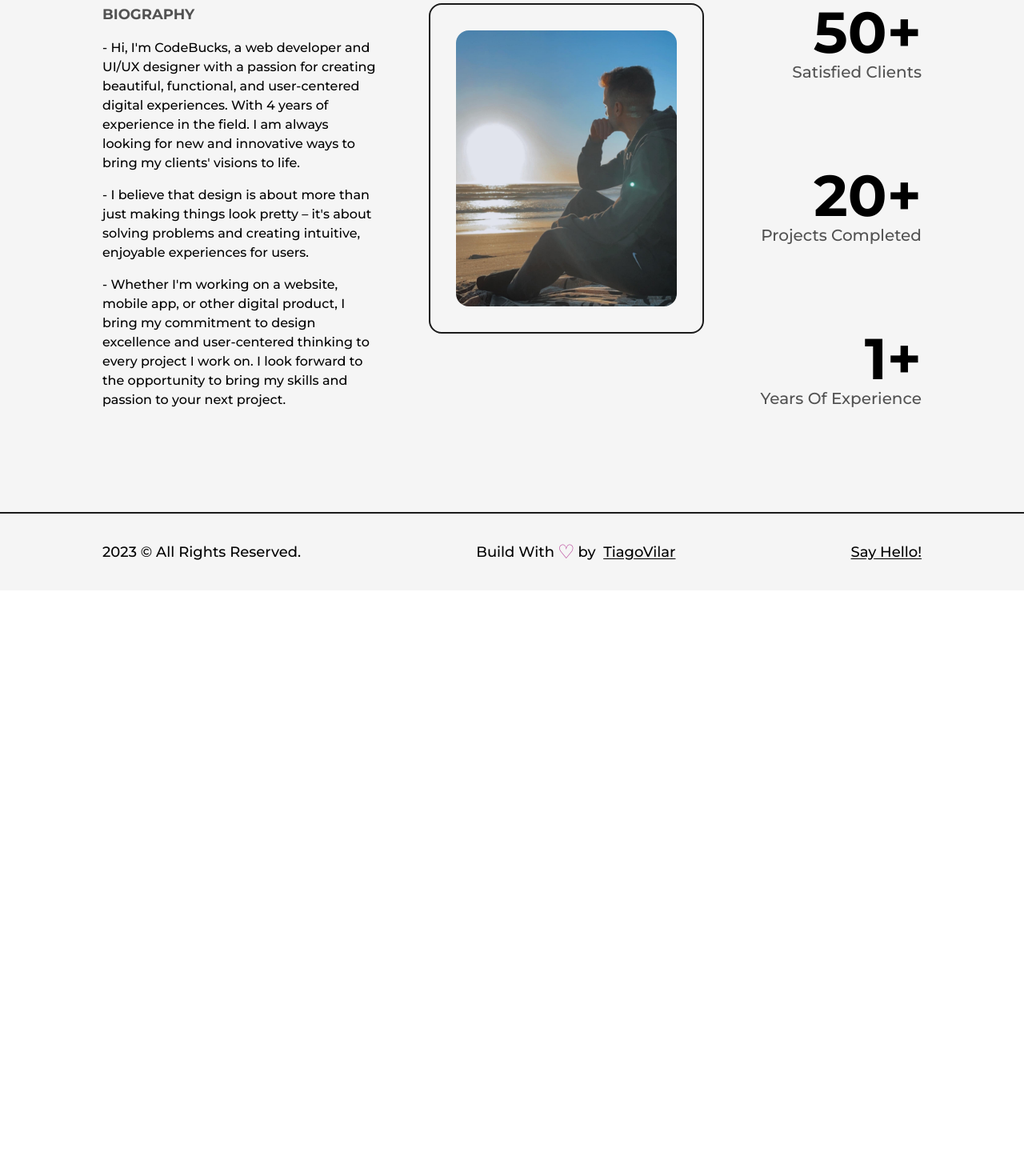
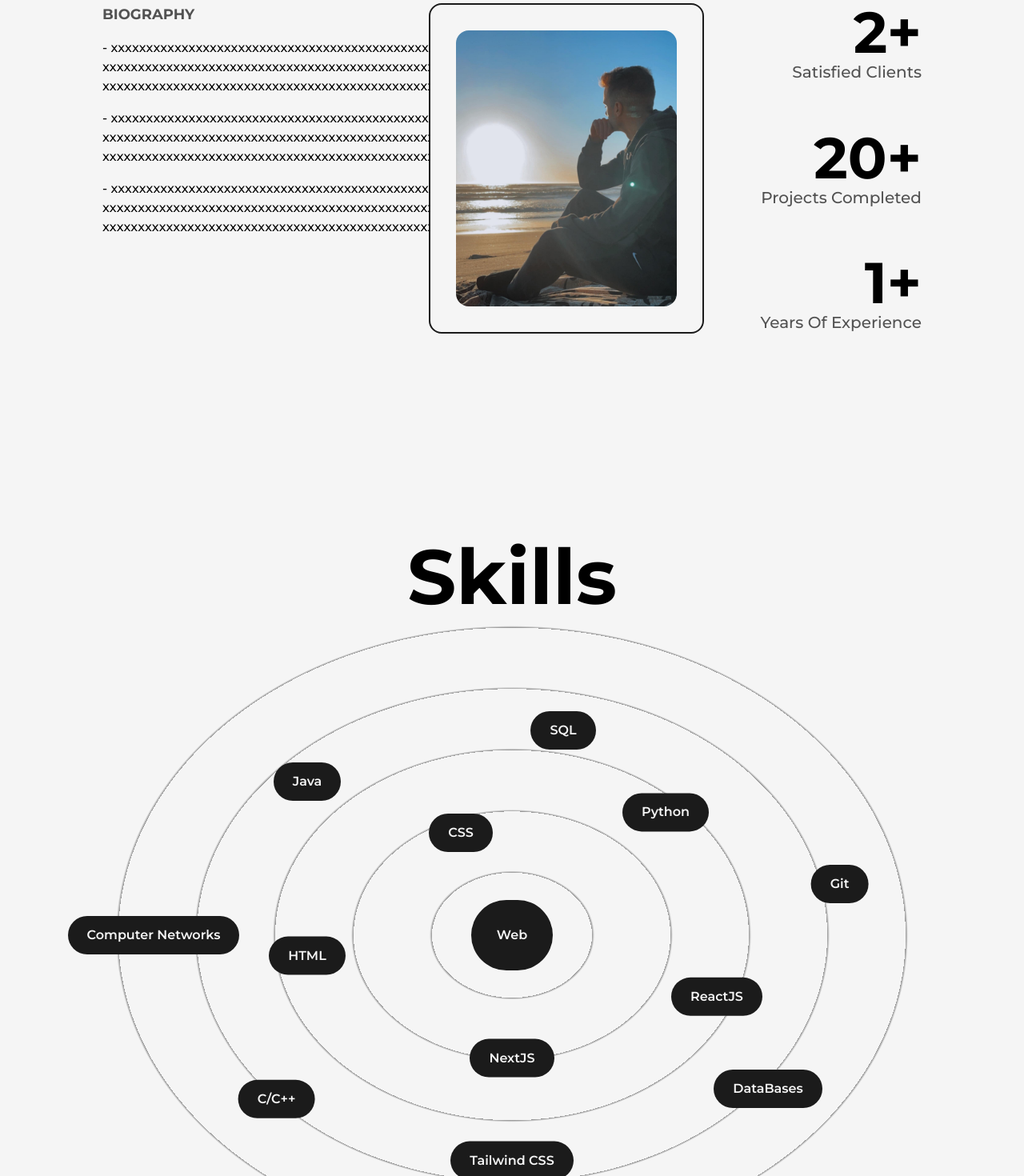
Before and after one commit to vilar07/Web_Portfolio, a Next.js app: page /about in a window 1280 px wide. Shown: the part 420-1890 px from the top of the page at 80% size. Before the commit the page ends 1158 px from the top, so only its background shows below. Built offline with nearby package versions, Linux system fonts and the light colour scheme.

Commit message:
skills_about_page

```diff
--- /dev/null
+++ b/src/components/Skills.js
@@ -0,0 +1,48 @@
+import React from 'react'
+import { motion } from 'framer-motion'
+
+const Skill = ({name, x, y}) => {
+    return (
+        <motion.div className='flex items-center justify-center rounded-full font-semibold bg-dark text-light
+        py-3 px-6 shadow-dark cursor-pointer absolute'
+        whileHover={{scale:1.05}}
+        initial={{x:0, y:0}}
+        whileInView={{x:x, y:y}}
+        transition={{duration:1.5}}
+        viewport={{once: true}}
+        >
+            {name}
+        </motion.div>
+    )
+}
+
+const Skills = () => {
+  return (
+    <>
+        <h2 className='font-bold text-8xl mt-64 w-full text-center'>Skills</h2>
+        <div className='w-full h-screen relative flex items-center justify-center rounded-full bg-circularLight'>
+            <motion.div className='flex items-center justify-center rounded-full font-semibold bg-dark text-light
+            p-8 shadow-dark cursor-pointer'
+            whileHover={{scale:1.05}}>
+                Web
+            </motion.div>
+
+            <Skill name="CSS" x="-5vw" y="-10vw"/>
+            <Skill name="HTML" x="-20vw" y="2vw"/>
+            <Skill name="ReactJS" x="20vw" y="6vw"/>
+            <Skill name="NextJS" x="0vw" y="12vw"/>
+            <Skill name="Java" x="-20vw" y="-15vw"/>
+            <Skill name="Python" x="15vw" y="-12vw"/>
+            <Skill name="Git" x="32vw" y="-5vw"/>
+            <Skill name="C/C++" x="-23vw" y="16vw"/>
+            <Skill name="Computer Networks" x="-35vw" y="0vw"/>
+            <Skill name="DataBases" x="25vw" y="15vw"/>
+            <Skill name="SQL" x="5vw" y="-20vw"/>
+            <Skill name="Tailwind CSS" x="-0" y="22vw"/>
+
+        </div>
+    </>
+  )
+}
+
+export default Skills
--- a/src/pages/about.js
+++ b/src/pages/about.js
@@ -6,6 +6,7 @@
 import profilePicTiago from "../../public/images/profile/tiagovilar.JPG";
 import Image from 'next/image';
 import { useInView, useMotionValue, useSpring } from 'framer-motion';
+import Skills from '@/components/Skills';
 
 
 const AnimatedNumbers = ({value}) => {
@@ -14,7 +15,7 @@
 
 const motionValue = useMotionValue(0);
 const springValue = useSpring(motionValue, {duration: 3000});
-const isInView = useInView(ref);
+const isInView = useInView(ref, {once: true});
 
 useEffect(() => {
     if(isInView){
@@ -48,18 +49,19 @@
                 <div className='col-span-3 flex flex-col items-start justify-start'>
                     <h2 className='mb-4 text-lg font-bold uppercase text-dark/75'>Biography</h2>
                     <p className='font-medium'>
-                    - Hi, I'm CodeBucks, a web developer and UI/UX designer with a passion for creating beautiful, functional,
-                    and user-centered digital experiences. With 4 years of experience in the field. I am always looking for
-                    new and innovative ways to bring my clients' visions to life.
+                    - xxxxxxxxxxxxxxxxxxxxxxxxxxxxxxxxxxxxxxxxxxxxxxxxxxxxxxxx
+                    xxxxxxxxxxxxxxxxxxxxxxxxxxxxxxxxxxxxxxxxxxxxxxxxxxxxxxxxxx
+                    xxxxxxxxxxxxxxxxxxxxxxxxxxxxxxxxxxxxxxxxxxxxxxxxxxxxxxxxxx
                     </p>
                     <p className='my-4 font-medium'>
-                    - I believe that design is about more than just making things look pretty – it's about solving problems and
-                    creating intuitive, enjoyable experiences for users.
+                    - xxxxxxxxxxxxxxxxxxxxxxxxxxxxxxxxxxxxxxxxxxxxxxxxxxxxxxxx
+                    xxxxxxxxxxxxxxxxxxxxxxxxxxxxxxxxxxxxxxxxxxxxxxxxxxxxxxxxxx
+                    xxxxxxxxxxxxxxxxxxxxxxxxxxxxxxxxxxxxxxxxxxxxxxxxxxxxxxxxxx
                     </p>
                     <p className='font-medium'>
-                    - Whether I'm working on a website, mobile app, or
-                    other digital product, I bring my commitment to design excellence and user-centered thinking to
-                    every project I work on. I look forward to the opportunity to bring my skills and passion to your next project.
+                    - xxxxxxxxxxxxxxxxxxxxxxxxxxxxxxxxxxxxxxxxxxxxxxxxxxxxxxxx
+                    xxxxxxxxxxxxxxxxxxxxxxxxxxxxxxxxxxxxxxxxxxxxxxxxxxxxxxxxxx
+                    xxxxxxxxxxxxxxxxxxxxxxxxxxxxxxxxxxxxxxxxxxxxxxxxxxxxxxxxxx
                     </p>
                 </div>
                 <div className='col-span-3 relative h-max rounded-2xl border-2 border-solid border-dark bg-light p-8'>
@@ -70,7 +72,7 @@
 
                     <div className='flex flex-col items-end justify-center'>
                         <span className='inline-block text-7xl font-bold'>
-                            <AnimatedNumbers value={50} />+
+                            <AnimatedNumbers value={2} />+
                         </span>
                         <h2 className='text-xl font-medium capitalize text-dark/75'>satisfied clients</h2>
                     </div>
@@ -90,6 +92,8 @@
                     </div>
                 </div>
             </div>
+
+            <Skills />
             </Layout>
         </main>
     </>
--- a/tailwind.config.js
+++ b/tailwind.config.js
@@ -21,6 +21,9 @@
       },
       animation: {
         'spin-slow': 'spin 8s linear infinite',
+      },
+      backgroundImage:{
+        circularLight:'repeating-radial-gradient(rgba(0,0,0,0.4) 2px, #f5f5f5 5px, #f5f5f5 100px);'
       }
     },
   },
```
